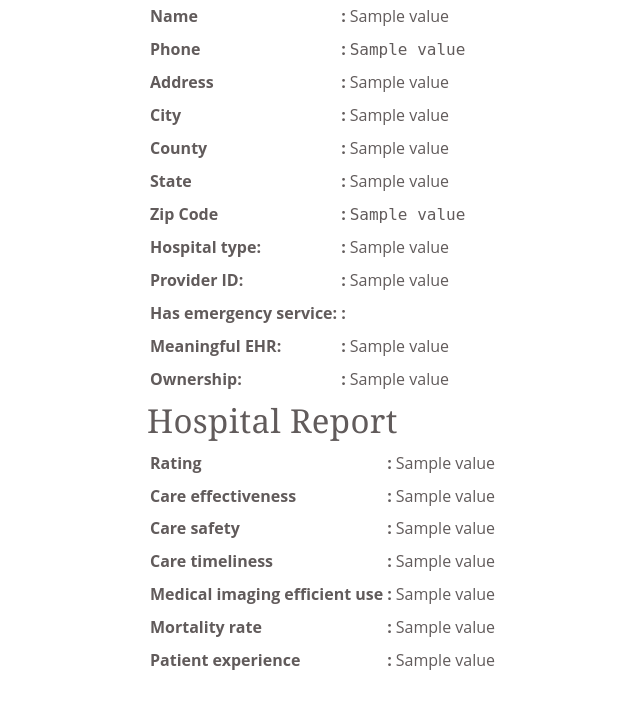
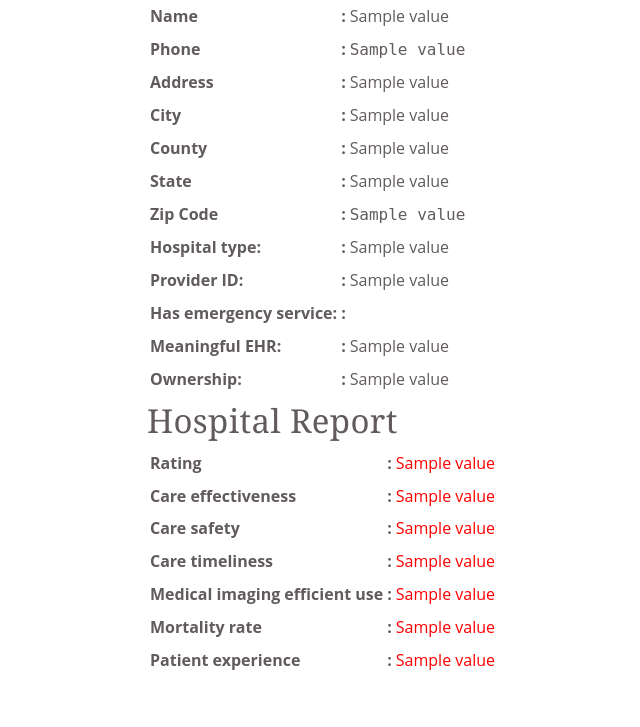
Before and after one commit to dnswd/semanthink, a Django app: template hospitals/templates/hospital_kb.html in a window 1280 px wide. Shown: the part 212-939 px from the top of the page, without its empty margins (188-828 px from the left). Run offline with Django 4.2, Linux system fonts and the light colour scheme; the template is opened without the code that fills it: most values are stand-ins (such as "Sample title", 1, 10 or a date in 2020).

Commit message:
chore: clean up

```diff
--- a/hospitals/templates/hospital_kb.html
+++ b/hospitals/templates/hospital_kb.html
@@ -89,7 +89,7 @@
 						{% if d.rating_fn.value == n %}
 						<td>{{ d.rating.value }}</td>
 						{% else %}
-						<td>{{ d.rating_fn.value }}</td>
+						<td style="color: red;">{{ d.rating_fn.value }}</td>
 						{% endif %}
 					</tr>
 
@@ -99,7 +99,7 @@
 						{% if d.care_effective_fn.value == n %}
 						<td>{{ d.care_effective.value }}</td>
 						{% else %}
-						<td>{{ d.care_effective_fn.value }}</td>
+						<td style="color: red;">{{ d.care_effective_fn.value }}</td>
 						{% endif %}
 					</tr>
 
@@ -109,7 +109,7 @@
 						{% if d.care_safety_fn.value == n %}
 						<td>{{ d.care_safety.value }}</td>
 						{% else %}
-						<td>{{ d.care_safety_fn.value }}</td>
+						<td style="color: red;">{{ d.care_safety_fn.value }}</td>
 						{% endif %}
 					</tr>
 
@@ -119,7 +119,7 @@
 						{% if d.care_timeliness_fn.value == n %}
 						<td>{{ d.care_timeliness.value }}</td>
 						{% else %}
-						<td>{{ d.care_timeliness_fn.value }}</td>
+						<td style="color: red;">{{ d.care_timeliness_fn.value }}</td>
 						{% endif %}
 					</tr>
 
@@ -129,7 +129,7 @@
 						{% if d.mi_efficiency_fn.value == n %}
 						<td>{{ d.mi_efficiency.value }}</td>
 						{% else %}
-						<td>{{ d.mi_efficiency_fn.value }}</td>
+						<td style="color: red;">{{ d.mi_efficiency_fn.value }}</td>
 						{% endif %}
 					</tr>
 
@@ -139,7 +139,7 @@
 						{% if d.mortality_fn.value == n %}
 						<td>{{ d.mortality.value }}</td>
 						{% else %}
-						<td>{{ d.mortality_fn.value }}</td>
+						<td style="color: red;">{{ d.mortality_fn.value }}</td>
 						{% endif %}
 					</tr>
 
@@ -149,7 +149,7 @@
 						{% if d.patient_experience_fn.value == n %}
 						<td>{{ d.patient_experience.value }}</td>
 						{% else %}
-						<td>{{ d.patient_experience_fn.value }}</td>
+						<td style="color: red;">{{ d.patient_experience_fn.value }}</td>
 						{% endif %}
 					</tr>
 
```
Also changed, not shown: hospitals/utils.py (+33 -33 lines), hospitals/views.py (+4 -13 lines).
